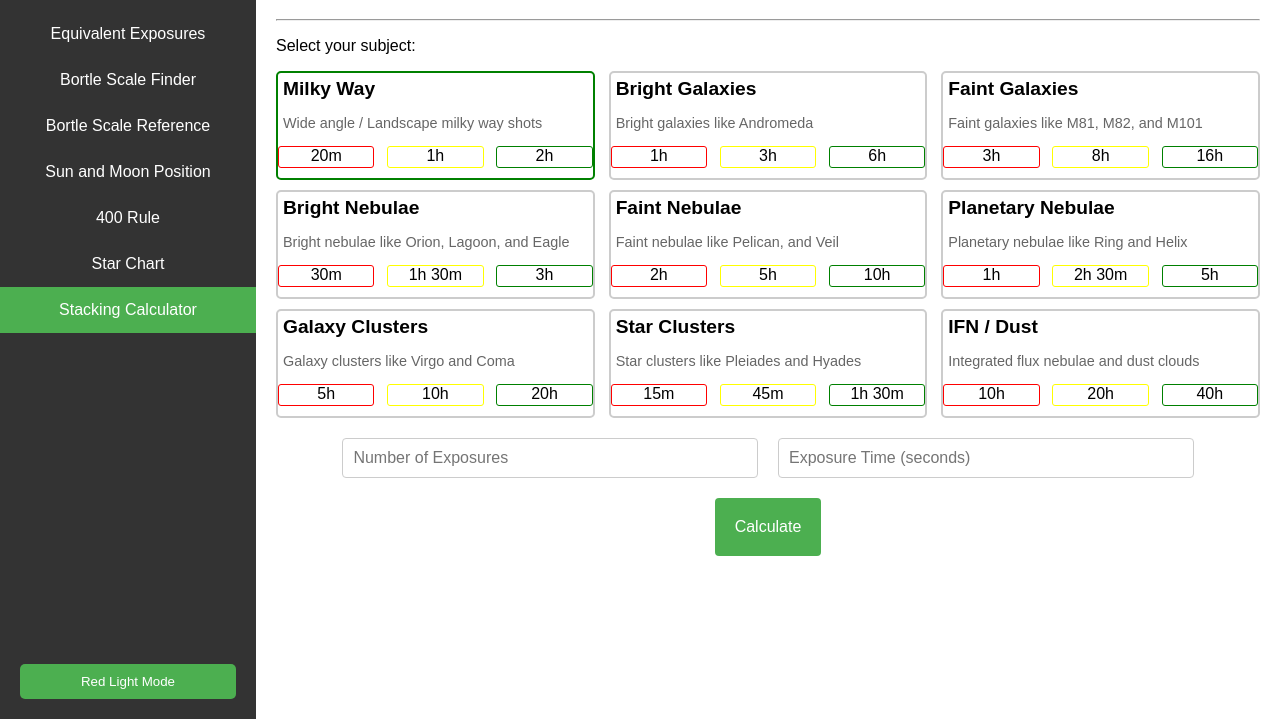
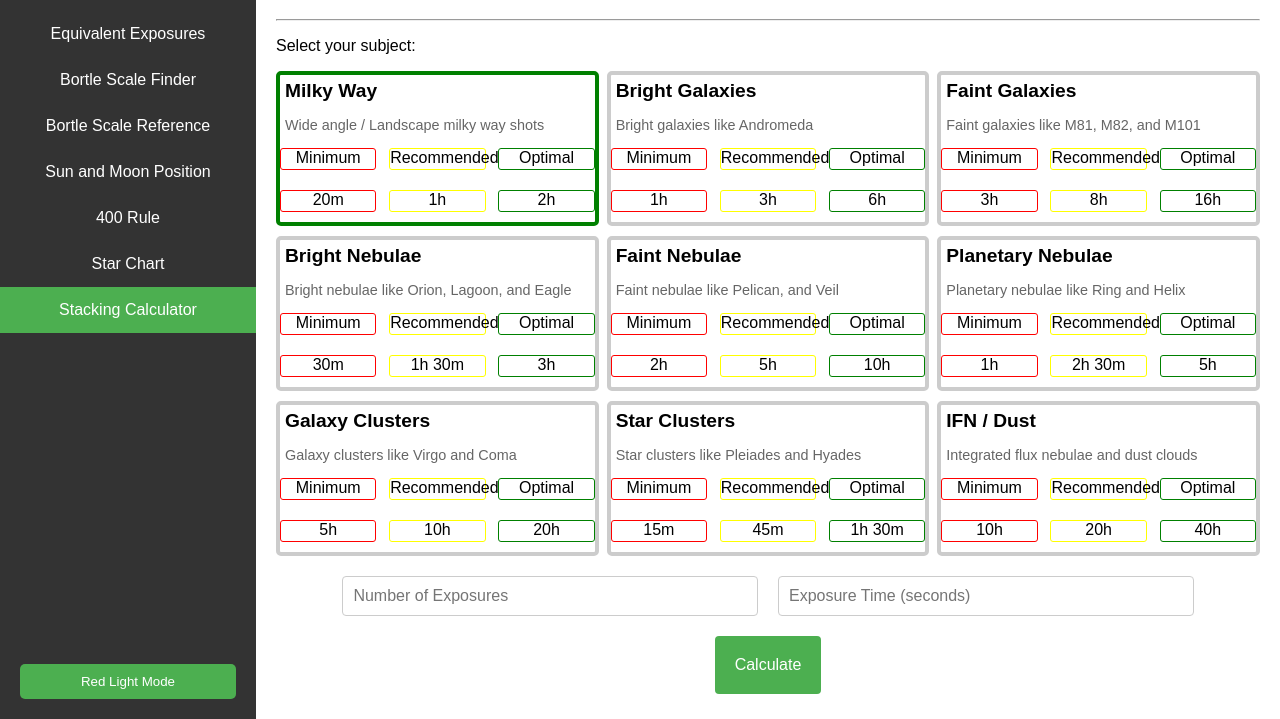
Before and after one commit to jdszekeres/astrophoto-tools, a plain HTML site: page pages/stacking.html in a window 1280 px wide. Shown: the part 81-800 px from the top of the page. Drawn offline with Linux system fonts and the light colour scheme.

Commit message:
UI reflow and code standardization

```diff
--- a/css/ee.css
+++ b/css/ee.css
@@ -6,12 +6,6 @@
     justify-content: space-around;
 }
 
-.br {
-    flex-basis: 100%;
-    width: 100%;
-    height: 0;
-    display: block;
-}
 
 #ee_first > div, #ee_second > div {
     display: flex;
--- a/css/stacking.css
+++ b/css/stacking.css
@@ -10,7 +10,7 @@
 }
 
 .selection-option {
-    border: 2px solid #ccc;
+    border: 4px solid #ccc;
     width: calc(33% - 10px);
     aspect-ratio: 4/1;
 
@@ -32,7 +32,7 @@
 }
 
 .selected {
-    border: 2px solid green;
+    border: 4px solid green;
 }
 
 #inputs-container {
@@ -119,6 +119,13 @@ button[type="submit"] {
     padding: 10px 0;
 }
 
+.option-level-description {
+    width: 100%;
+    display: flex;
+    justify-content: space-between;
+    padding: 10px 0;
+}
+
 .disp-level {
     width: 30%;
     height: 20px;
--- a/css/style.css
+++ b/css/style.css
@@ -27,6 +27,13 @@ h1 {
     text-align: center;
 }
 
+.br {
+    flex-basis: 100%;
+    width: 100%;
+    height: 0;
+    display: block;
+}
+
 @media (max-width: 600px) {
     #install_button {
         visibility: hidden;
--- a/js/stacking.js
+++ b/js/stacking.js
@@ -93,6 +93,15 @@ function makeSelectionTable() {
         descElem.textContent = item.description;
         option.appendChild(descElem);
 
+        const levelDescElem = document.createElement('div');
+        levelDescElem.className = 'option-level-description';
+        levelDescElem.innerHTML = `
+            <span class="disp-level min">Minimum</span>
+            <span class="disp-level rec">Recommended</span>
+            <span class="disp-level max">Optimal</span>
+        `;
+        option.appendChild(levelDescElem);
+
         const levelsElem = document.createElement('div');
         levelsElem.className = 'option-levels';
         for (const level of ['min', 'rec', 'max']) {
```
Also changed, not shown: css/starchart.css (+14 -12 lines), css/sun_and_moon_rise.css (+1 -6 lines), pages/starchart.html (+7 -3 lines).
